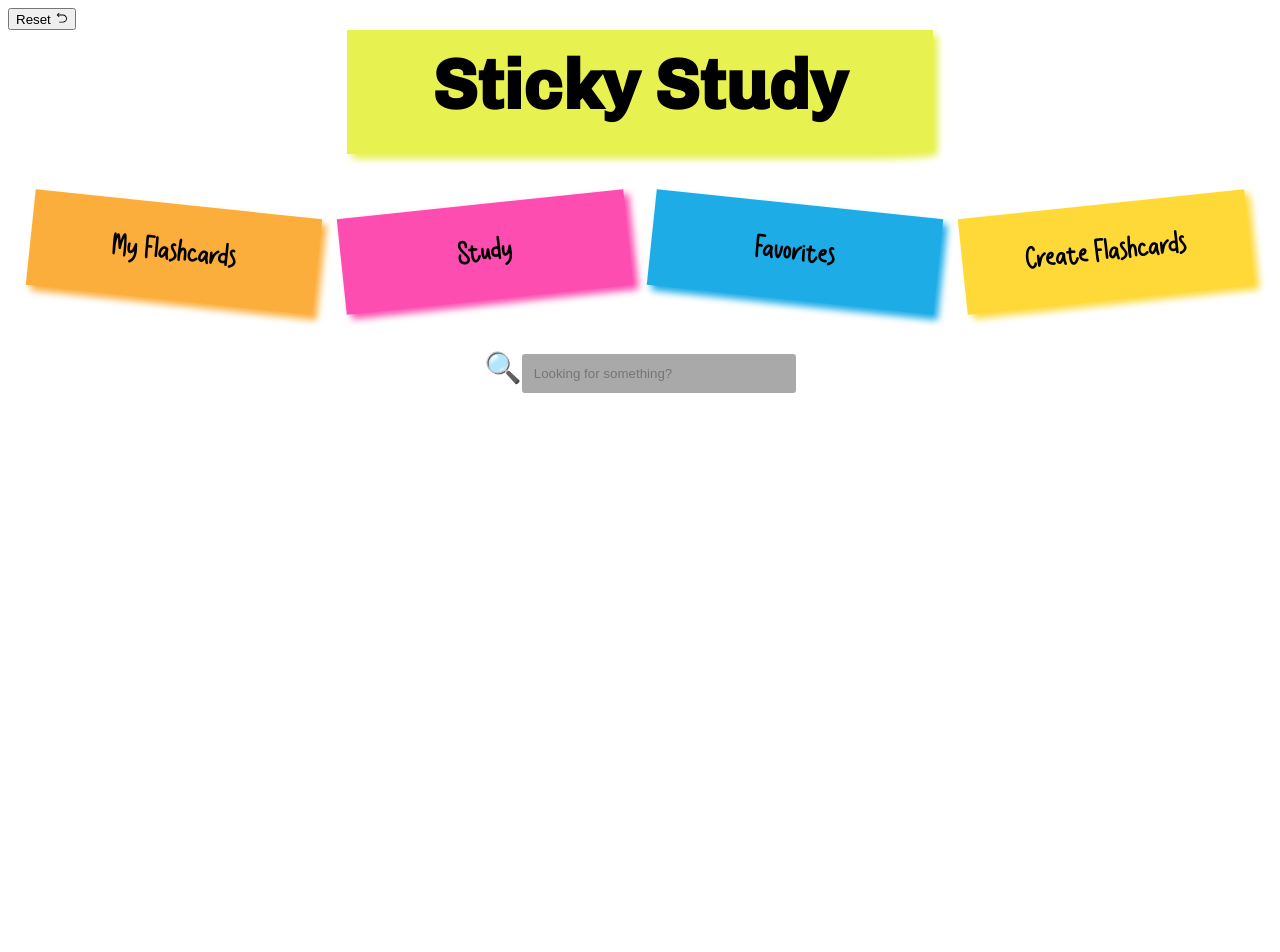
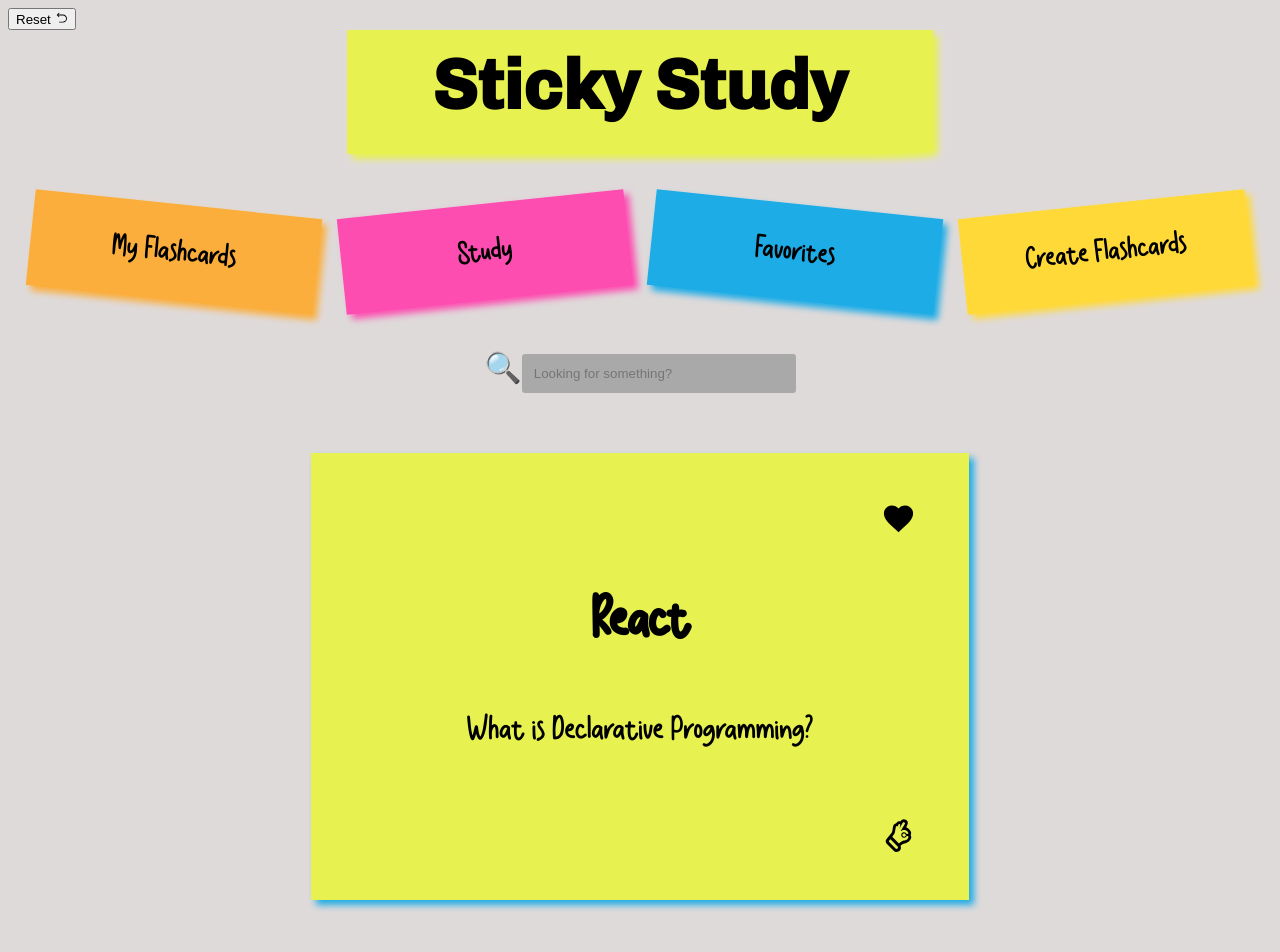
Before and after one commit to rjyeeun/Flashcard, a React (Create React App) app in the folder flashcard_phase_2_project/: page /cards/favorites in a window 1280 px wide. Shown: the top 952 px of the page. Before the commit the page ends 800 px from the top, so only its background shows below. Built offline with nearby package versions, Linux system fonts and the light colour scheme; data requests are answered from the project's data file.

Commit message:
css changes

```diff
--- a/flashcard_phase_2_project/db.json
+++ b/flashcard_phase_2_project/db.json
@@ -14,7 +14,7 @@
       "question": "What is Declarative Programming?",
       "answer": "Declarative programming is a style of programming where the focus is on describing the desired outcome, rather than specifying the steps to achieve it.",
       "image": "https://www.educative.io/v2api/editorpage/5244002156937216/image/5702712784322560",
-      "favorite": false
+      "favorite": true
     },
     {
       "id": 3,
@@ -22,7 +22,7 @@
       "question": "What is the difference between == and ===?",
       "answer": "== compares values for equality without considering data types, while === compares both value and data type for equality.",
       "image": "https://miro.medium.com/max/1164/1*EEsRb-DDdA5UrqGndEqEeg.png",
-      "favorite": false
+      "favorite": true
     },
     {
       "id": 4,
--- a/flashcard_phase_2_project/public/index.html
+++ b/flashcard_phase_2_project/public/index.html
@@ -26,7 +26,7 @@
     -->
     <title>React App</title>
   </head>
-  <body>
+  <body id="body">
     <noscript>You need to enable JavaScript to run this app.</noscript>
     <div id="root"></div>
     <!--
--- a/flashcard_phase_2_project/src/components/FavoriteCard.js
+++ b/flashcard_phase_2_project/src/components/FavoriteCard.js
@@ -1,8 +1,10 @@
 import React, {useState} from 'react';
 import {MdFavorite} from 'react-icons/md'
 import {MdFavoriteBorder} from 'react-icons/md'
+import {TiThumbsOk} from 'react-icons/ti'
 
-function FavoriteCard ({card, toggleFavorite}) {
+
+function FavoriteCard ({card, toggleFavorite, onDeleteCard}) {
 
     const [isFront, setIsFront]=useState(true)
 
@@ -12,6 +14,11 @@ function FavoriteCard ({card, toggleFavorite}) {
     //Used to Toggle Question and Answer & Card CSS
     const toggleStudy = () => {
         setIsFront(isFront => !isFront)
+    }
+
+    //Delete Card From DOM Only
+    const handleDeleteStudyCard = () => {
+        onDeleteCard(id)
     }
 
     ////Used to toggle favorite (true or false)
@@ -36,27 +43,35 @@ function FavoriteCard ({card, toggleFavorite}) {
     }
 
     return (
-        <div className='container'>
+        <div>
             <div onClick={toggleStudy} className='card' style={{background: isFront ? '#E7F150':'#1dace6'}}>
-                <h1 className='favorite_btn'
-                    type="text"
-                    value={favorite}
-                    onClick={(e) => {
-                        e.stopPropagation()
-                        handleToggleFavorite(id, e.target.value)}}
-                >{card.favorite?  <MdFavorite/> : <MdFavoriteBorder/>}</h1>
+                <div className="btn_container">
+                    <figure className='favorite_btn'
+                        type="text"
+                        value={favorite}
+                        onClick={(e) => {
+                            e.stopPropagation()
+                            handleToggleFavorite(id, e.target.value)}}
+                    >{card.favorite?  <MdFavorite/> : <MdFavoriteBorder/>}
+                    </figure>
+                </div>
                 {isFront? (
-                    <h2 className="front">{title}
-                        <div className="question"> {question}</div>
-                    </h2>
+                    <>
+                        <h2 className="front">{title}</h2>
+                        <p className="question"> {question}</p>
+                    </>
                     ) : (
-                    <h2 className="back">{answer}
+                    <h2 className="answer">{answer}
                         <div><img className="image" src={image}/></div>
                     </h2>
                     )}
+                <div className="btn_container">
+                    <figure className='study_delete' onClick={handleDeleteStudyCard}><TiThumbsOk/></figure>
+                </div>
             </div>
         </div>
     );
   }
 
+
 export default FavoriteCard
--- a/flashcard_phase_2_project/src/components/FlashCard.js
+++ b/flashcard_phase_2_project/src/components/FlashCard.js
@@ -41,21 +41,26 @@ function FlashCard({card, onDeleteCard, toggleFavorite}) {
 
     return (
         <>
-            <div className="card">
-                <h2 style={{fontSize: 50}}>{title}</h2>
-                <h2 style={{fontSize: 30}}> Q: {question}</h2>
-                <h1 className='delete_btn' onClick={handleDeleteClick}><MdDeleteForever /></h1>
-                <h1 className='edit_btn'><FaPencilAlt/></h1>
-                <h1 className='favorite_btn'
-                    type="text"
-                    value={favorite}
-                    onClick={(e) => {
-                        e.stopPropagation()
-                        handleToggleFavorite(id, e.target.value)}}
-                >{card.favorite?  <MdFavorite/> : <MdFavoriteBorder/>}</h1>
+            <div className="questionCard">
+            <div className="btn_container">
+                    <figure className='favorite_btn'
+                        type="text"
+                        value={favorite}
+                        onClick={(e) => {
+                            e.stopPropagation()
+                            handleToggleFavorite(id, e.target.value)}}
+                        >{card.favorite?  <MdFavorite/> : <MdFavoriteBorder/>}
+                    </figure>
+                </div>
+                <h2 className="front" style={{fontSize: 50}}>{title}</h2>
+                <p className="question"style={{fontSize: 30}}> Q: {question}</p>
+                <div className="btn_container">
+                    <h1 className='edit_btn'><FaPencilAlt/></h1>
+                    <h1 className='delete_btn' onClick={handleDeleteClick}><MdDeleteForever /></h1>
+                </div>
             </div>
-            <div className='card' style={{background: '#1dace6'}}>
-                <h2>{answer}<img className="image" src={image}/></h2>
+            <div className='answerCard' style={{background: '#1dace6'}}>
+                <p className="answer">{answer}<img className="image" src={image}/></p>
             </div>
         </>
 
--- a/flashcard_phase_2_project/src/components/Study.js
+++ b/flashcard_phase_2_project/src/components/Study.js
@@ -43,25 +43,31 @@ function Study ({card, onDeleteCard, toggleFavorite}) {
     }
 
     return (
-        <div className='container'>
+        <div>
             <div onClick={toggleStudy} className='card' style={{background: isFront ? '#E7F150':'#1dace6'}}>
-                <h1 className='study_delete' onClick={handleDeleteStudyCard}><TiThumbsOk/></h1>
-                <h1 className='favorite_btn'
-                    type="text"
-                    value={favorite}
-                    onClick={(e) => {
-                        e.stopPropagation()
-                        handleToggleFavorite(id, e.target.value)}}
-                >{card.favorite?  <MdFavorite/> : <MdFavoriteBorder/>}</h1>
+                <div className="btn_container">
+                    <figure className='favorite_btn'
+                        type="text"
+                        value={favorite}
+                        onClick={(e) => {
+                            e.stopPropagation()
+                            handleToggleFavorite(id, e.target.value)}}
+                    >{card.favorite?  <MdFavorite/> : <MdFavoriteBorder/>}
+                    </figure>
+                </div>
                 {isFront? (
-                    <h2 className="front">{title}
-                        <div className="question"> {question}</div>
-                    </h2>
+                    <>
+                        <h2 className="front">{title}</h2>
+                        <p className="question"> {question}</p>
+                    </>
                     ) : (
-                    <h2 className="back">{answer}
+                    <h2 className="answer">{answer}
                         <div><img className="image" src={image}/></div>
                     </h2>
                     )}
+                <div className="btn_container">
+                    <figure className='study_delete' onClick={handleDeleteStudyCard}><TiThumbsOk/></figure>
+                </div>
             </div>
         </div>
     );
--- a/flashcard_phase_2_project/src/index.css
+++ b/flashcard_phase_2_project/src/index.css
@@ -1,3 +1,6 @@
+#body {
+    background: rgb(223, 218, 218);
+}
 
 @font-face {
     font-family: 'Sticky Notes';
@@ -9,6 +12,8 @@
     src: url(./fonts/Chivo-Bold.ttf);
 
 }
+
+
 
 .title {
     font-family: 'Chivo-Bold', sans-serif;
@@ -137,16 +142,11 @@
     background: linear-gradient(-30deg, transparent 1.5em, #1dace6 0);
     text-shadow: 0 0 10px white;
 }
-/* .container {
-    padding: 0.5em;
-    display: grid;
-    justify-content: space-evenly
-} */
+
 .card {
     cursor: pointer;
     font-family: 'Sticky Notes', sans-serif;
     font-size: 20;
-    text-align: center;
     text-decoration:none;
     color:#000;
     background: #E7F150;
@@ -157,9 +157,39 @@
     margin: 60px auto;
     box-shadow: 5px 5px 7px #1dace6;
     transition: transform .15s linear;
-    display: flex;
-    align-items: center;
-    justify-content: center;
+}
+
+.answerCard {
+    cursor: pointer;
+    font-family: 'Sticky Notes', sans-serif;
+    font-size: 20;
+    text-decoration:none;
+    color:#000;
+    background: #E7F150;
+    display:block;
+    min-height:30px;
+    max-width:50%;
+    padding:1%;
+    margin: auto;
+    box-shadow: 5px 5px 7px #1dace6;
+    transition: transform .15s linear;
+}
+
+.questionCard {
+    cursor: pointer;
+    font-family: 'Sticky Notes', sans-serif;
+    font-size: 20;
+    text-decoration:none;
+    color:#000;
+    background: #E7F150;
+    display:block;
+    min-height:30px;
+    max-width:50%;
+    padding:1%;
+    margin: auto;
+    margin-top: 60px;
+    box-shadow: 5px 5px 7px #1dace6;
+    transition: transform .15s linear;
 }
 
 .image {
@@ -340,15 +370,57 @@
     color: #fd4db0;
     cursor: grab;
 }
+.favorite_btn{
+    font-size: 35px;
+    display: flex;
+    align-items: stretch;
+    justify-content: right;
+}
 .delete_btn:hover {
     color: red;
     cursor: grab
+}
+.delete_btn {
+    padding: 10px;
+    display: flex;
+    align-items: end;
+    justify-content: right;
 }
 .edit_btn:hover {
     color: #53c8f6;
     cursor: grab;
 }
+.edit_btn {
+    padding: 10px;
+    display: flex;
+    align-items: end;
+}
 .study_delete:hover {
     color: #007e1f;
     cursor: grab;
 }
+.study_delete {
+    font-size: 35px;
+    display: flex;
+    align-items: end;
+    justify-content: right;
+}
+.front {
+    font-size: 60px;
+    padding: 10px;
+    margin-top: 10px;
+    text-align: center;
+}
+.question {
+    text-align: center;
+    font-size: 35px;
+}
+.answer {
+    text-align: center;
+    font-size: 35px;
+}
+.btn_container {
+    display: flex;
+    flex-direction: row;
+    justify-content: right;
+}
```
